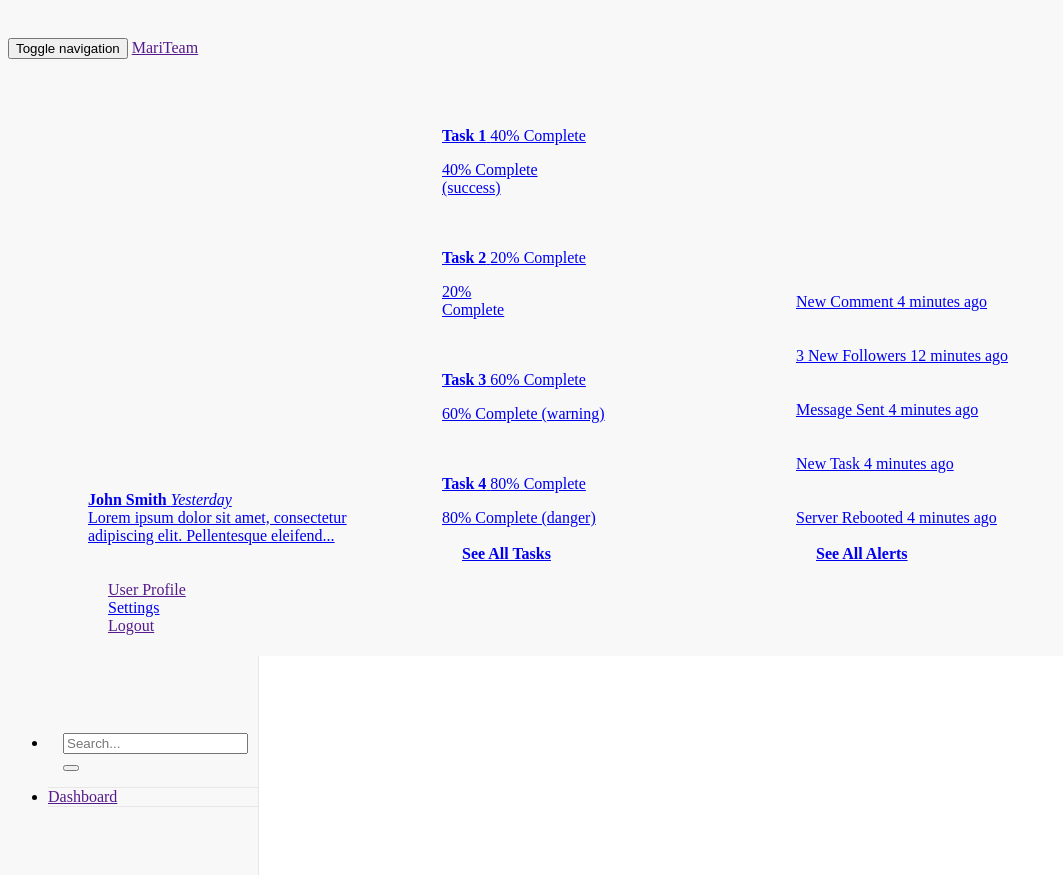
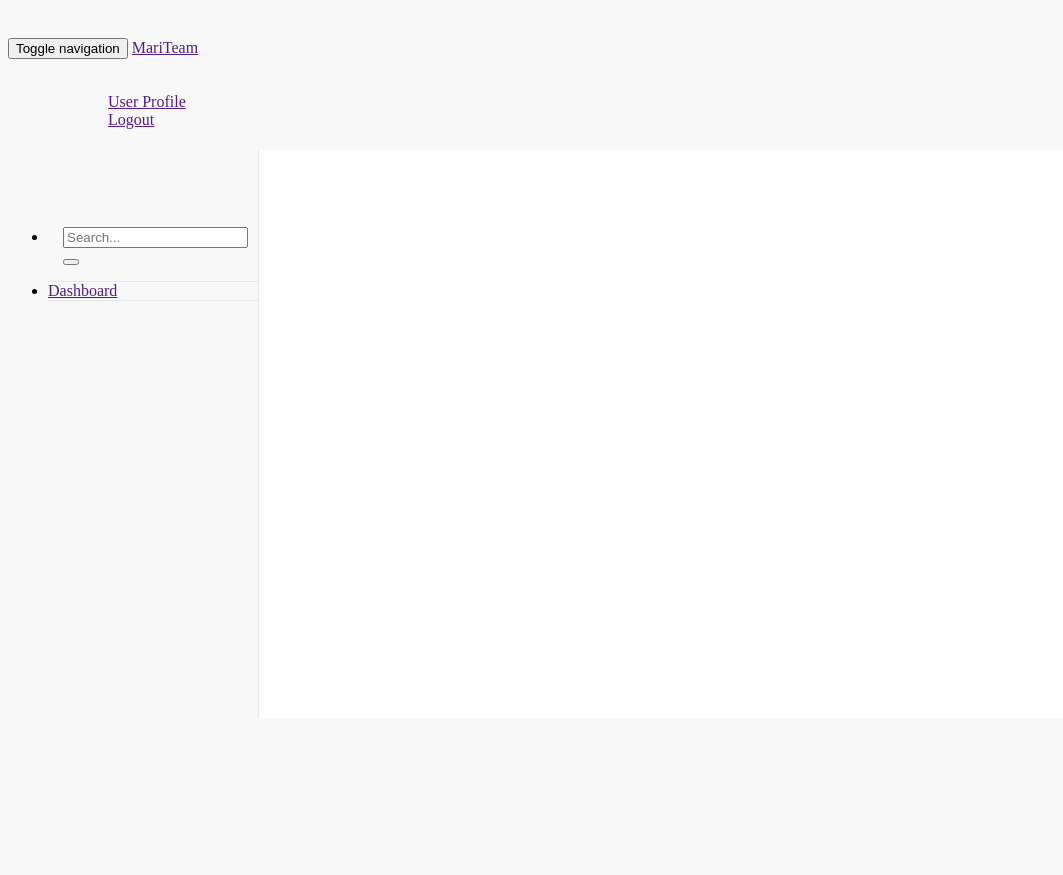
Before and after one commit to danurwenda/mariteam, a PHP site: the page made by application/views/front/template.php in a window 1280 px wide. Shown: the top 875 px of the page, without its empty margins (0-1063 px from the left). After the commit the page ends 718 px from the top, so only its background shows below. Run offline with PHP 8.4, Linux system fonts and the light colour scheme; the template is opened without the code that fills it, so the values that code supplies are empty.

Commit message:
cleanup unused components

```diff
--- a/application/views/front/dashboard.php
+++ b/application/views/front/dashboard.php
@@ -5,4 +5,5 @@
 <script type="text/javascript">
     $$.push('<?php echo base_url('dist/js/dashboard.js') ?>');
 </script>
-<div id="piechart" style="width: 900px; height: 500px;"></div>
+
+<div class='center-block' id="piechart" style="width: 900px; height: 500px;"></div>
--- a/application/views/front/template.php
+++ b/application/views/front/template.php
@@ -61,7 +61,8 @@
                 <!-- /.navbar-header -->
 
                 <ul class="nav navbar-top-links navbar-right">
-                    <li class="dropdown">
+
+<!--                    <li class="dropdown">
                         <a class="dropdown-toggle" data-toggle="dropdown" href="#">
                             <i class="fa fa-envelope fa-fw"></i> <i class="fa fa-caret-down"></i>
                         </a>
@@ -79,9 +80,9 @@
                             </li>
                             <li class="divider"></li>
                         </ul>
-                        <!-- /.dropdown-messages -->
+                         /.dropdown-messages
                     </li>
-                    <!-- /.dropdown -->
+                     /.dropdown
                     <li class="dropdown">
                         <a class="dropdown-toggle" data-toggle="dropdown" href="#">
                             <i class="fa fa-tasks fa-fw"></i> <i class="fa fa-caret-down"></i>
@@ -158,9 +159,9 @@
                                 </a>
                             </li>
                         </ul>
-                        <!-- /.dropdown-tasks -->
+                         /.dropdown-tasks
                     </li>
-                    <!-- /.dropdown -->
+                     /.dropdown
                     <li class="dropdown">
                         <a class="dropdown-toggle" data-toggle="dropdown" href="#">
                             <i class="fa fa-bell fa-fw"></i> <i class="fa fa-caret-down"></i>
@@ -218,9 +219,10 @@
                                 </a>
                             </li>
                         </ul>
-                        <!-- /.dropdown-alerts -->
+                         /.dropdown-alerts
                     </li>
-                    <!-- /.dropdown -->
+                     /.dropdown -->
+
                     <li class="dropdown">
                         <a class="dropdown-toggle" data-toggle="dropdown" href="#">
                             <i class="fa fa-user fa-fw"></i> <i class="fa fa-caret-down"></i>
@@ -232,8 +234,7 @@
                             <li>
                                 <a href="<?php echo site_url('user/profile'); ?>"><i class="fa fa-user fa-fw"></i> User Profile</a>
                             </li>
-                            <li><a href="#"><i class="fa fa-gear fa-fw"></i> Settings</a>
-                            </li>
+
                             <li class="divider"></li>
                             <li><a href="<?php echo site_url('auth/logout'); ?>"><i class="fa fa-sign-out fa-fw"></i> Logout</a>
                             </li>
```
